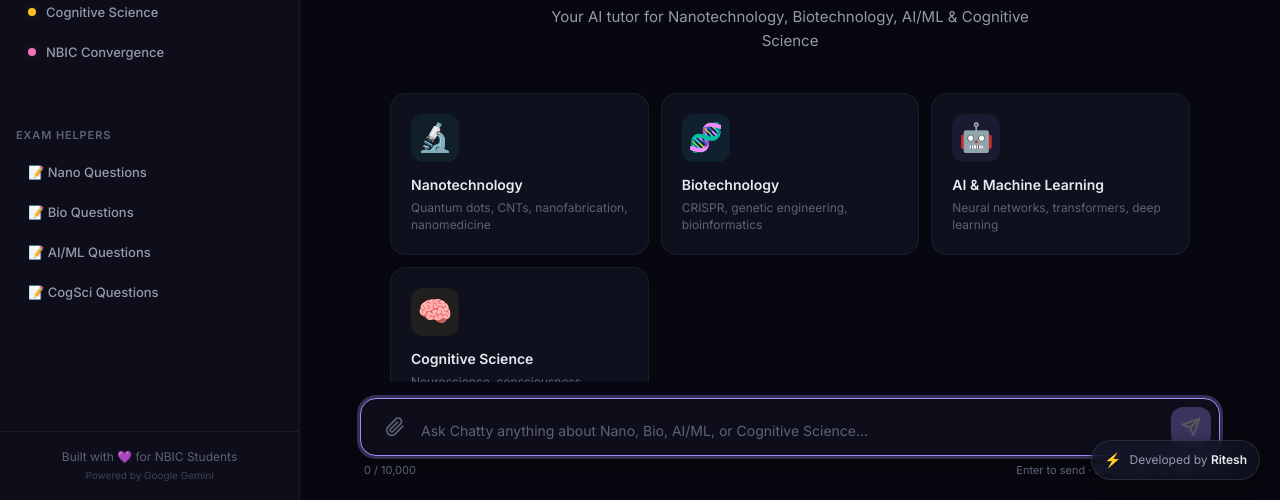
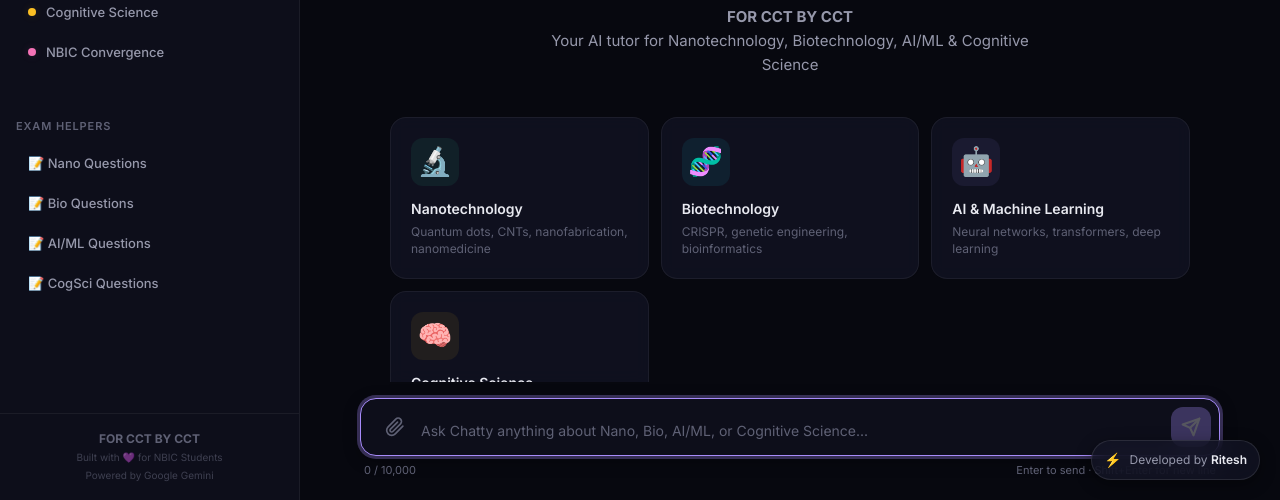
Before and after one commit to xritx2-bit/Chatty, a website: page public/index.html in a window 1280 px wide. Shown: the part 300-800 px from the top of the page. Drawn offline with nearby package versions, Linux system fonts and the light colour scheme.

Commit message:
Add FOR CCT BY CCT slogan

```diff
--- a/public/index.html
+++ b/public/index.html
@@ -79,9 +79,9 @@
 
       <div class="sidebar-footer">
         <div class="sidebar-footer-text">
-          Built with 💜 for NBIC Students
+          <strong>FOR CCT BY CCT</strong>
           <br>
-          <span class="footer-small">Powered by Google Gemini</span>
+          <span class="footer-small">Built with 💜 for NBIC Students<br>Powered by Google Gemini</span>
         </div>
       </div>
     </aside>
@@ -129,7 +129,7 @@
             </div>
           </div>
           <h2 class="welcome-title">Welcome to <span class="gradient-text">Chatty</span></h2>
-          <p class="welcome-subtitle">Your AI tutor for Nanotechnology, Biotechnology, AI/ML &amp; Cognitive Science</p>
+          <p class="welcome-subtitle"><strong>FOR CCT BY CCT</strong><br>Your AI tutor for Nanotechnology, Biotechnology, AI/ML &amp; Cognitive Science</p>
 
           <div class="welcome-cards">
             <div class="welcome-card" data-prompt="Explain quantum dots and their applications in nanotechnology and biomedicine">
```
